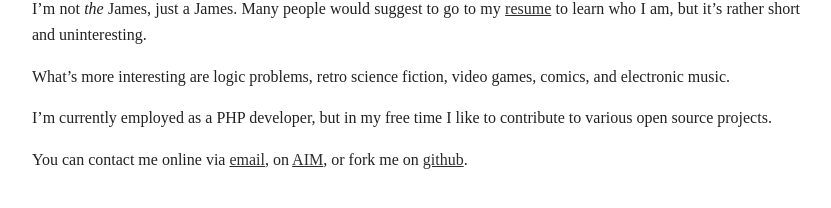
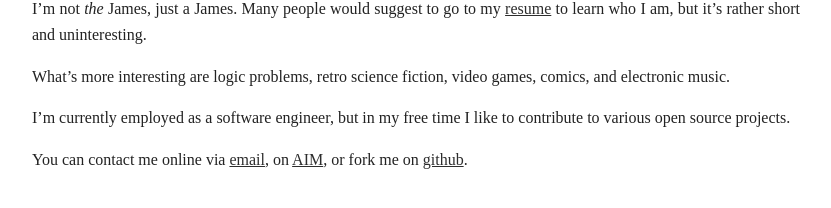
Before and after one commit to imnotjames/imnotjames.github.io, a Jekyll site: the page built from index.markdown, in a window 1280 px wide. Shown: the part 183-391 px from the top of the page, without its empty margins (224-1055 px from the left). Built offline with Jekyll 4.4.1, drawn with Linux system fonts in a browser that asks for light colours; some web fonts are replaced; Markdown is read by kramdown in place of the engine named in the settings.

Commit message:
change index to make myself sound smarter

```diff
--- a/about/index.markdown
+++ b/about/index.markdown
@@ -10,7 +10,7 @@ uninteresting.
 What's more interesting are logic problems, retro science fiction, video
 games, comics, and electronic music.
 
-I'm currently employed as a PHP developer, but in my free time I like to
+I'm currently employed as a software engineer, but in my free time I like to
 contribute to various open source projects.
 
 You can contact me online via [email]({{ site.contact.email }}), on
--- a/index.markdown
+++ b/index.markdown
@@ -10,7 +10,7 @@ uninteresting.
 What's more interesting are logic problems, retro science fiction, video
 games, comics, and electronic music.
 
-I'm currently employed as a PHP developer, but in my free time I like to
+I'm currently employed as a software engineer, but in my free time I like to
 contribute to various open source projects.
 
 You can contact me online via [email]({{ site.contact.email }}), on
```
